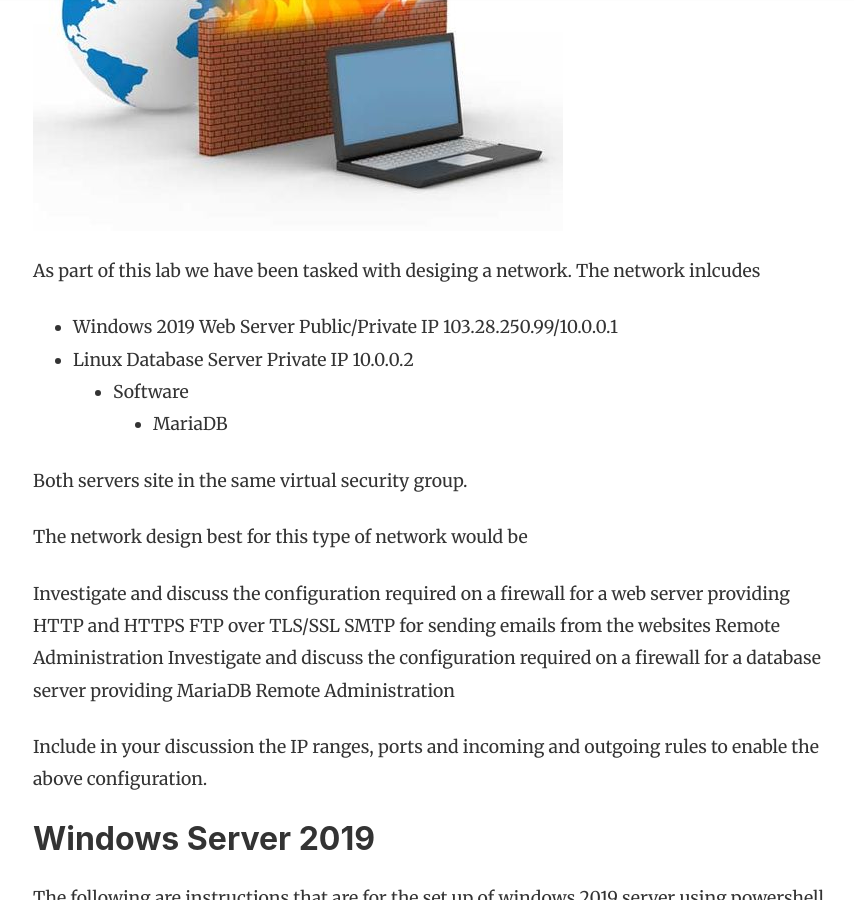
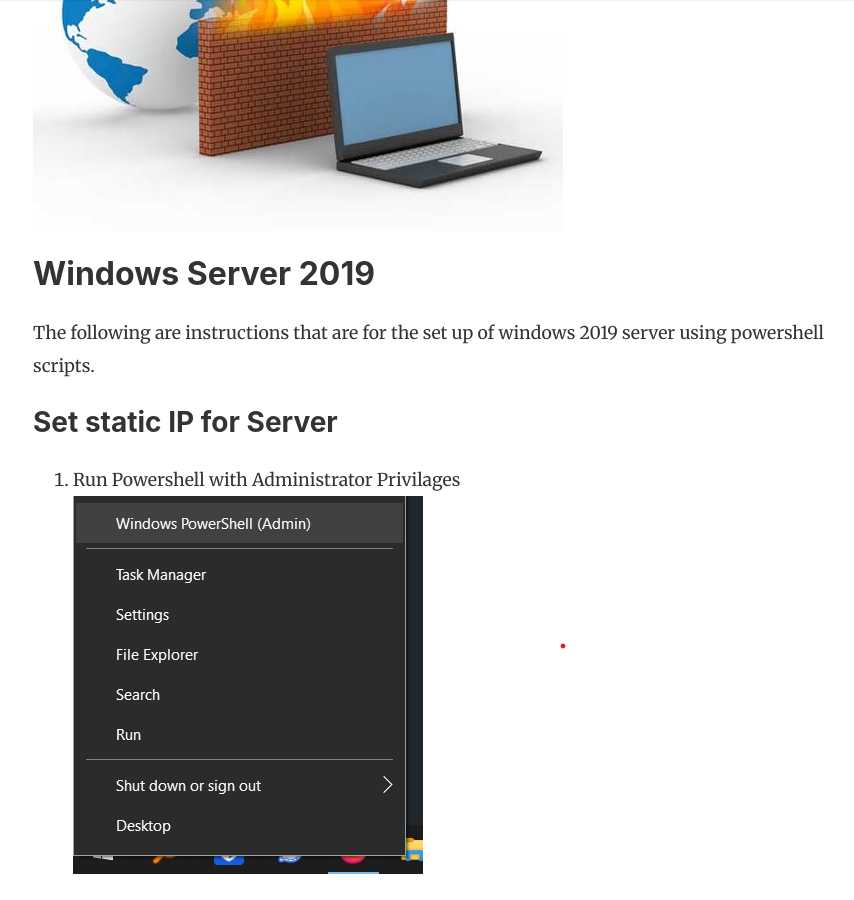
Before and after one commit to MCKevmeister/MCKevmeister.github.io, a Jekyll site: the page built from _posts/2020-09-01-SEC602-Lab11.md, in a window 1280 px wide and 900 px high, scrolled down 516 px. Shown: the whole window, without its empty margins (67-921 px from the left). Built offline with Jekyll 4.4.1, drawn with Linux system fonts in a browser that asks for light colours; nearby versions of some CDN libraries; comment, search, counter and statistics services are not loaded; some of the changed text lies outside the part shown.

Commit message:
Blog md name changes

```diff
--- a/_posts/2020-07-20-Lab11.md
+++ b/_posts/2020-09-01-SEC602-Lab11.md
@@ -8,28 +8,6 @@
 featured: true
 hidden: false
 ---
-
-As part of this lab we have been tasked with desiging a network. The network inlcudes
-
-- Windows 2019 Web Server Public/Private IP 103.28.250.99/10.0.0.1
-- Linux Database Server Private IP 10.0.0.2
-  - Software
-    - MariaDB
-
-Both servers site in the same virtual security group.
-
-The network design best for this type of network would be
-
-Investigate and discuss the configuration required on a firewall for a web server providing
-HTTP and HTTPS
-FTP over TLS/SSL
-SMTP for sending emails from the websites
-Remote Administration
-Investigate and discuss the configuration required on a firewall for a database server providing
-MariaDB
-Remote Administration
-
-Include in your discussion the IP ranges, ports and incoming and outgoing rules to enable the above configuration.
 
 ## Windows Server 2019
 
```
Also changed, not shown: other parts of _posts/2020-09-01-SEC602-Lab11.md (+1 -1 lines), _posts/2020-07-20-Lab10.md (deleted, +0 -16 lines), _posts/2020-07-20-SEC602-Lab1.md (+2 -2 lines), _posts/2020-07-29-SEC602-Lab10.md (added, +36 -0 lines), _posts/2020-09-15-SEC602-Lab14.md (added, +38 -0 lines), _posts/2020-07-28-SEC602-Lab2.md (renamed from _posts/2020-07-28-SEC602-Lab-2.md), _posts/2020-07-30-SEC602-Lab3.md (renamed from _posts/2020-07-30-SEC602 -Lab3.md), _posts/2020-08-07-SDV602-new-brief.md (renamed from _posts/2020-08-07-SDV-new-brief.md), _posts/2020-08-08-SEC602-Lab5.md (renamed from _posts/2020-08-08-SEC-Lab5.md), _posts/2020-08-12-SEC602-Lab6.md (renamed from _posts/2020-07-20-SEC602-Lab6.md), _posts/2020-08-13-SEC602-Lab7.md (renamed from _posts/2020-07-20-Lab7.md), _posts/2020-08-28-SEC602-Lab8.md (renamed from _posts/2020-07-20-Lab8.md), _posts/2020-08-29-SEC602-Lab9.md (renamed from _posts/2020-07-20-Lab9.md), _posts/2020-09-03-SEC602-Lab-WPA.md (renamed from _posts/2020-09-03-SEC-WPA.md).
